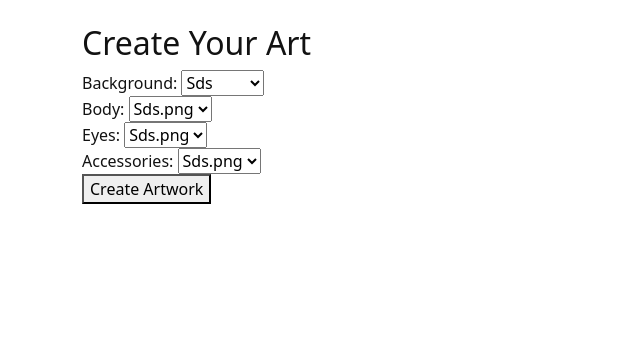
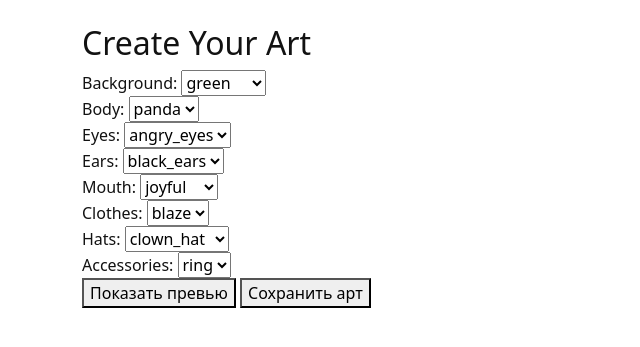
Before and after one commit to SomeDumbShit/CryptoNFTCoin, a Flask app: page /create_art in a window 1280 px wide. Shown: the part 60-407 px from the top of the page, without its empty margins (0-640 px from the left). Run offline with Flask 3, Linux system fonts and the light colour scheme; the visitor is signed in with stand-in values (Sample User, id 1).

Commit message:
Генератор артов

```diff
--- a/app/routes.py
+++ b/app/routes.py
@@ -1,7 +1,9 @@
+import random
+from flask import Blueprint, request, current_app, send_file
 import os
-import random
-
-from flask import Blueprint, request, current_app
+from app.extensions import db
+from .art_generator import combine_layers
+from io import BytesIO
 from flask import render_template, redirect, url_for, flash
 from flask_login import current_user
 from flask_login import login_required
@@ -14,6 +16,7 @@ main = Blueprint('main', __name__)
 root_path = os.path.abspath(os.path.dirname(__file__))
 UPLOAD_FOLDER = os.path.join(root_path, 'static/uploads/arts')
 ALLOWED_EXTENSIONS = {'png', 'jpg', 'jpeg', 'gif'}
+
 
 def allowed_file(filename):
     return '.' in filename and filename.rsplit('.', 1)[1].lower() in ALLOWED_EXTENSIONS
@@ -31,29 +34,51 @@ def home():
     balance = round(db.session.query(User).get(user_id).balance, 2)
     token_price = round(economy.get_token_price(), 4)
     available_tokens = economy.get_max_supply() - economy.get_total_supply()
+    balance_usd = round(token_price * balance, 2)
     arts = Art.query.all()
     return render_template('home.html', arts=arts, balance=balance, token_price=token_price,
-                           available_tokens=available_tokens)
+                           available_tokens=available_tokens, balance_usd=balance_usd)
 
 
 art_attributes = {
-    'backgrounds': ['Sds', 'Off.png', 'Sds.png'],
-    'bodies': ['Sds.png', 'Off.png', 'Sds.png'],
-    'eyes': ['Sds.png', 'Off.png', 'Sds.png'],
-    'accessories': ['Sds.png', 'Off.png', 'Sds.png']
+    'backgrounds': ['green', 'purple', 'bamboo'],
+    'bodies': ['panda'],
+    'eyes': ['angry_eyes', 'star_eyes'],
+    'ears': ['black_ears'],
+    'mouth': ['cigar', 'joyful', 'singing'],
+    'clothes': ['blaze'],
+    'hats': ['clown_hat', 'cylinder', 'king', 'purple_hat', 'red_hat'],
+    'accessories': ['ring']
 }
 
 
 @main.route('/create_art', methods=['GET', 'POST'])
 @login_required
 def create_art():
-    background = random.choice(art_attributes['backgrounds'])
-    body = random.choice(art_attributes['bodies'])
-    eyes = random.choice(art_attributes['eyes'])
-    accessory = random.choice(art_attributes['accessories'])
-    art_metadata = f'{background}, {body}, {eyes}, {accessory}'
+    selected = {
+        'background': request.args.get('background', 'green'),
+        'body': request.args.get('body', 'panda'),
+        'eyes': request.args.get('eyes', 'angry_eyes'),
+        'ears': request.args.get('ears', 'black_ears'),
+        'mouth': request.args.get('mouth', 'joyful'),
+        'clothes': request.args.get('clothes', 'blaze'),
+        'hats': request.args.get('hats', 'none'),
+        'accessory': request.args.get('accessory', 'none')
+    }
 
-    if request.method == 'POST':
+    preview_url = None
+    if request.args.get('action') == 'preview':
+        preview_url = url_for('main.preview_image',
+                              background=selected['background'],
+                              body=selected['body'],
+                              eyes=selected['eyes'],
+                              accessory=selected['accessory'],
+                              ears=selected['ears'],
+                              mouth=selected['mouth'],
+                              clothes=selected['clothes'],
+                              hats=selected['hats']
+                              )
+    '''if request.method == 'POST':
         background = request.form.get('background')
         body = request.form.get('body')
         eyes = request.form.get('eyes')
@@ -72,9 +97,39 @@ def create_art():
         db.session.add(new_art)
         db.session.commit()
         flash('Your artwork has been saved!', 'success')
-        return redirect(url_for('main.home'))
+        return redirect(url_for('main.home'))'''
 
-    return render_template('create_art.html', attributes=art_attributes, art_metadata=art_metadata)
+    return render_template('create_art.html', attributes=art_attributes, selected=selected, preview_url=preview_url)
+
+
+@main.route('/preview')
+def preview_image():
+    background = request.args.get('background', 'green')
+    body = request.args.get('body', 'panda')
+    eyes = request.args.get('eyes', 'angry_eyes')
+    accessory = request.args.get('accessory', 'none')
+    ears = request.args.get('ears', 'black_ears')
+    mouth = request.args.get('mouth', 'joyful')
+    clothes = request.args.get('clothes', 'blaze')
+    hats = request.args.get('hats', 'none')
+
+    paths = [
+        f'static/attributes/background/{background}.png',
+        f'static/attributes/body/{body}.png',
+        f'static/attributes/eyes/{eyes}.png',
+        f'static/attributes/accessory/{accessory}.png',
+        f'static/attributes/clothes/{clothes}.png',
+        f'static/attributes/hats/{hats}.png',
+        f'static/attributes/mouth/{mouth}.png',
+        f'static/attributes/ears/{ears}.png'
+    ]
+
+    img = combine_layers(paths)
+    img_io = BytesIO()
+    img.save(img_io, 'PNG')
+    img_io.seek(0)
+
+    return send_file(img_io, mimetype='image/png')
 
 
 @main.route('/buy_art/<int:art_id>', methods=['POST'])
@@ -224,7 +279,9 @@ def burn_emission():
         flash(f"Недостаточно RYT для сжигания", category='danger')
     return redirect(url_for('main.home'))
 
+
 from app.forms import AvatarUploadForm
+
 
 @main.route('/profile')
 @login_required
@@ -234,6 +291,7 @@ def profile():
     form = AvatarUploadForm()
     return render_template('profile.html', user=current_user, user_arts=user_arts, avatar_form=form)
 
+
 @main.route('/admin/mint_emission', methods=['POST'])
 @login_required
 def mint_emission():
@@ -241,6 +299,7 @@ def mint_emission():
     mint_tokens(current_user.id, mint_amount)
     flash(f"{mint_amount} RYT было успешно выпущено", category='success')
     return redirect(url_for('main.admin_panel'))
+
 
 @main.route('/upload_avatar', methods=['POST'])
 @login_required
@@ -257,12 +316,14 @@ def upload_avatar():
         filepath = os.path.join(avatar_dir, filename)
         file.save(filepath)
 
+        # Сохраняем путь относительно /static
         current_user.avatar = f'uploads/avatars/{filename}'
         db.session.commit()
 
         return redirect(url_for('main.profile'))
 
     return "No file uploaded", 400
+
 
 @main.route('/buy_token', methods=['POST'])
 @login_required
@@ -301,5 +362,5 @@ def token_stats():
     burned_supply = economy.get_burned_supply()
     market_cap = economy.get_market_cap()
     return render_template('token_stats.html', balance=balance, token_price=token_price,
-                           total_supply=total_supply,  circulating_supply=circulating_supply, max_supply=max_supply,
+                           total_supply=total_supply, circulating_supply=circulating_supply, max_supply=max_supply,
                            burned_supply=burned_supply, market_cap=market_cap)
--- a/app/templates/create_art.html
+++ b/app/templates/create_art.html
@@ -2,35 +2,68 @@
 {% block content %}
 <link href="{{ url_for('static', filename='css/theme.css') }}" rel="stylesheet">
     <h2>Create Your Art</h2>
-    <form method="POST">
+    {% if preview_url %}
+        <img src="{{ preview_url }}" style="max-width: 300px;">
+    {% endif %}
+    <form method="GET" action="{{ url_for('main.create_art') }}">
     <label>Background:</label>
     <select name="background">
-            {% for background in attributes['backgrounds'] %}
-                <option value="{{ background }}">{{ background }}</option>
+        {% for bg in attributes['backgrounds'] %}
+            <option value="{{ bg }}" {% if bg == selected.background %}selected{% endif %}>{{ bg }}</option>
         {% endfor %}
     </select><br>
 
     <label>Body:</label>
     <select name="body">
         {% for body in attributes['bodies'] %}
-                <option value="{{ body }}">{{ body }}</option>
+            <option value="{{ body }}" {% if body == selected.body %}selected{% endif %}>{{ body }}</option>
         {% endfor %}
     </select><br>
 
     <label>Eyes:</label>
     <select name="eyes">
         {% for eyes in attributes['eyes'] %}
-                <option value="{{ eyes }}">{{ eyes }}</option>
+            <option value="{{ eyes }}" {% if eyes == selected.eyes %}selected{% endif %}>{{ eyes }}</option>
+        {% endfor %}
+    </select><br>
+
+    <label>Ears:</label>
+    <select name="ears">
+        {% for ears in attributes['ears'] %}
+            <option value="{{ ears }}" {% if ears == selected.ears %}selected{% endif %}>{{ ears }}</option>
+        {% endfor %}
+    </select><br>
+
+    <label>Mouth:</label>
+    <select name="mouth">
+        {% for mouth in attributes['mouth'] %}
+            <option value="{{ mouth }}" {% if mouth == selected.mouth %}selected{% endif %}>{{ mouth }}</option>
+        {% endfor %}
+    </select><br>
+
+    <label>Clothes:</label>
+    <select name="clothes">
+        {% for clothes in attributes['clothes'] %}
+            <option value="{{ clothes }}" {% if clothes == selected.clothes %}selected{% endif %}>{{ clothes }}</option>
+        {% endfor %}
+    </select><br>
+
+    <label>Hats:</label>
+    <select name="hats">
+        {% for hats in attributes['hats'] %}
+            <option value="{{ hats }}" {% if hats == selected.hats %}selected{% endif %}>{{ hats }}</option>
         {% endfor %}
     </select><br>
 
     <label>Accessories:</label>
-        <select name="accessory">
-            {% for accessory in attributes['accessories'] %}
-                <option value="{{ accessory }}">{{ accessory }}</option>
+    <select name="accessories">
+        {% for accessories in attributes['accessories'] %}
+            <option value="{{ accessories }}" {% if accessories == selected.accessories %}selected{% endif %}>{{ accessories }}</option>
         {% endfor %}
     </select><br>
 
-        <button type="submit">Create Artwork</button>
+
+    <button type="submit" name="action" value="preview">Показать превью</button>
+    <button type="submit" name="action" value="save">Сохранить арт</button>
 </form>
 {% endblock %}
--- a/app/templates/home.html
+++ b/app/templates/home.html
@@ -6,7 +6,7 @@
 <link href="{{ url_for('static', filename='css/theme.css') }}" rel="stylesheet">
 <h1>Маркетплейс артов</h1>
     <h3>Текущая цена RYT: {{ token_price }} USD</h3>
-    <h3>Ваш баланс: {{ balance }}RYT = {{ token_price * balance }} USD</h3>
+    <h3>Ваш баланс: {{ balance }}RYT = {{ balance_usd }} USD</h3>
     <form method="POST" action="{{ url_for('main.buy_token') }}">
         <label>Купить RYT (доступно: {{ available_tokens }})</label><br>
         <label>
--- a/requirements.txt
+++ b/requirements.txt
@@ -6,6 +6,7 @@ Flask-WTF
 email_validator
 WTForms~=3.2.1
 python-dotenv
+pillow
 
 Werkzeug~=3.1.3
 alembic~=1.15.2
```
Also changed, not shown: app/art_generator.py (added, +15 -0 lines). Lines whose indentation alone changed are shown as unchanged.
